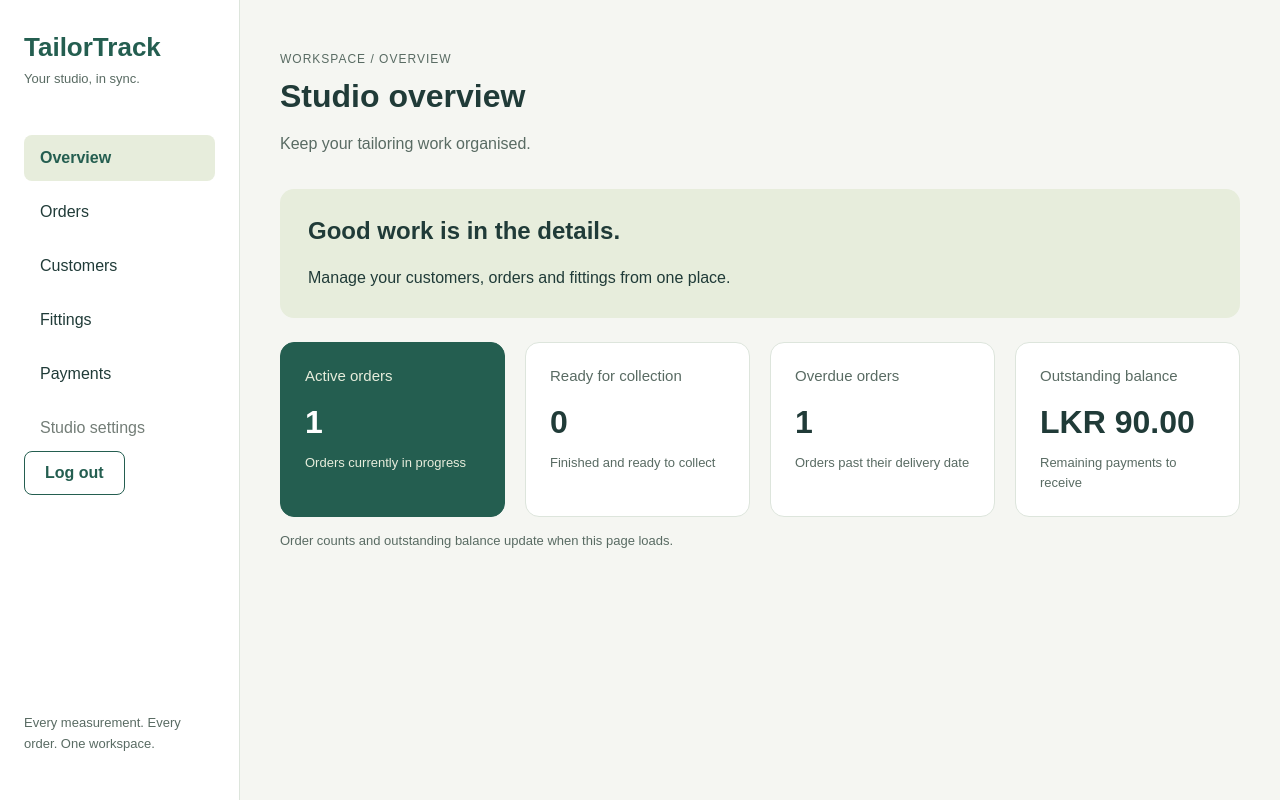
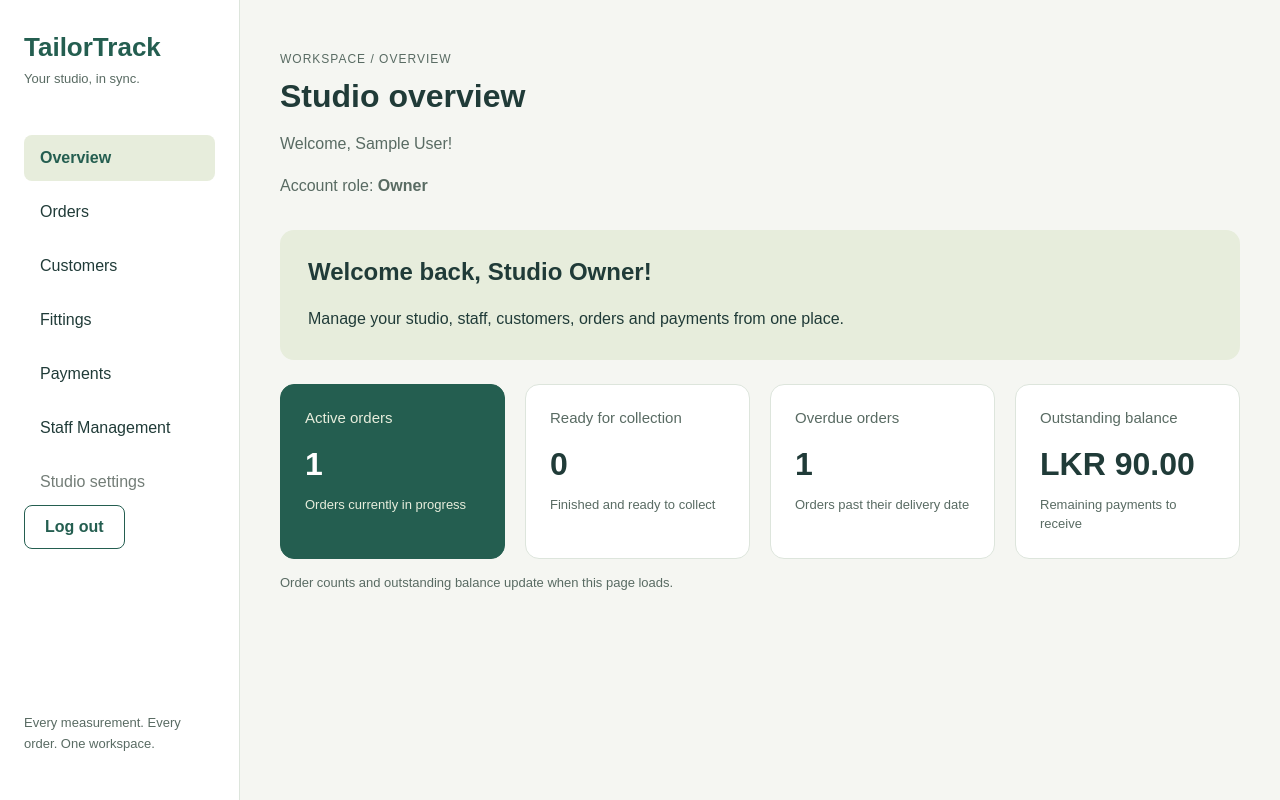
Before and after one commit to mashi-shishara/TailorTrack, a PHP site: page / in a window 1280 px wide. Run offline with PHP 8.4, Linux system fonts and the light colour scheme; the visitor is signed in with stand-in values (Sample User, id 1); tables that the repository leaves empty hold one stand-in row (values such as "Sample post"); a stand-in replaces the project's code that opens the database connection.

Commit message:
Restrict outstanding balance visibility to owner

```diff
--- a/index.php
+++ b/index.php
@@ -1,9 +1,13 @@
+
 <?php
 require_once __DIR__ . '/auth.php';
-require_once __DIR__ . '/config.php';
 
 $summary = null;
 $dashboardError = '';
+
+$userName = $currentUser['name'] ?? 'User';
+$userRole = $currentUser['role'] ?? 'staff';
+$isOwner = ($userRole === 'owner');
 
 try {
     // Use the shop's local date for overdue orders.
@@ -34,10 +38,12 @@ try {
 
     $statement->execute(['today' => $today]);
     $summary = $statement->fetch();
+
 } catch (PDOException $e) {
     error_log($e->getMessage());
     $dashboardError = 'Unable to load order totals. Please refresh the page.';
 }
+
 $outstandingBalance = null;
 $balanceError = '';
 
@@ -63,6 +69,7 @@ try {
     );
 
     $outstandingBalance = $statement->fetchColumn();
+
 } catch (PDOException $e) {
     error_log($e->getMessage());
     $balanceError = 'Unable to load outstanding balance.';
@@ -70,6 +77,7 @@ try {
 ?>
 <!DOCTYPE html>
 <html lang="en">
+
 <head>
     <meta charset="UTF-8">
     <meta name="viewport" content="width=device-width, initial-scale=1.0">
@@ -78,90 +86,181 @@ try {
 
     <link rel="stylesheet" href="style.css">
 </head>
+
 <body>
 
 <div class="app-layout">
 
     <aside class="sidebar">
+
         <div class="brand">
             <h2>TailorTrack</h2>
             <p>Your studio, in sync.</p>
         </div>
 
         <nav class="navigation" aria-label="Main navigation">
+
             <a href="index.php" class="active" aria-current="page">
                 Overview
             </a>
 
             <a href="orders.php">Orders</a>
+
             <a href="customers.php">Customers</a>
+
             <a href="fittings.php">Fittings</a>
+
             <a href="payments.php">Payments</a>
-                <button type="button" disabled>Studio settings</button>
+
+            <?php if ($isOwner): ?>
+                <a href="staff.php">Staff Management</a>
+            <?php endif; ?>
+
+            <button type="button" disabled>
+                Studio settings
+            </button>
+
         </nav>
+
         <form method="post" action="logout.php">
-    <input type="hidden" name="csrf_token"
+
+            <input
+                type="hidden"
+                name="csrf_token"
                 value="<?= htmlspecialchars(
                     $_SESSION['csrf_token'],
                     ENT_QUOTES,
                     'UTF-8'
-           ) ?>">
+                ) ?>"
+            >
 
             <button type="submit" class="button-secondary">
                 Log out
             </button>
+
         </form>
 
         <p class="sidebar-note">
             Every measurement. Every order. One workspace.
         </p>
+
     </aside>
 
+
     <main class="main-content">
+
         <header class="page-header">
+
             <p class="eyebrow">WORKSPACE / OVERVIEW</p>
+
             <h1>Studio overview</h1>
+
             <p class="description">
-                    Keep your tailoring work organised.
+                Welcome, <?= htmlspecialchars(
+                    $userName,
+                    ENT_QUOTES,
+                    'UTF-8'
+                ) ?>!
             </p>
+
+            <p class="description">
+                Account role:
+                <strong>
+                    <?= htmlspecialchars(
+                        ucfirst($userRole),
+                        ENT_QUOTES,
+                        'UTF-8'
+                    ) ?>
+                </strong>
+            </p>
+
         </header>
 
+
         <section class="welcome-panel">
-                <h2>Good work is in the details.</h2>
+
+            <?php if ($isOwner): ?>
+
+                <h2>Welcome back, Studio Owner!</h2>
+
                 <p>
-                    Manage your customers, orders and fittings
-                    from one place.
+                    Manage your studio, staff, customers,
+                    orders and payments from one place.
                 </p>
+
+            <?php else: ?>
+
+                <h2>Welcome to TailorTrack!</h2>
+
+                <p>
+                    Manage your daily tailoring work,
+                    customers, orders and fittings.
+                </p>
+
+            <?php endif; ?>
+
         </section>
+
 
         <section class="summary-section" aria-label="Order summary">
 
             <article class="summary-card highlight">
+
                 <h2>Active orders</h2>
+
                 <p class="summary-value">
-    <?= $summary !== null ? (int) $summary['active_orders'] : '—' ?>
+                    <?= $summary !== null
+                        ? (int) $summary['active_orders']
+                        : '—' ?>
                 </p>
-        <p class="summary-note">Orders currently in progress</p>
+
+                <p class="summary-note">
+                    Orders currently in progress
+                </p>
+
             </article>
 
+
             <article class="summary-card">
+
                 <h2>Ready for collection</h2>
+
                 <p class="summary-value">
-    <?= $summary !== null ? (int) $summary['ready_orders'] : '—' ?>
+                    <?= $summary !== null
+                        ? (int) $summary['ready_orders']
+                        : '—' ?>
                 </p>
-        <p class="summary-note">Finished and ready to collect</p>
+
+                <p class="summary-note">
+                    Finished and ready to collect
+                </p>
+
             </article>
 
+
             <article class="summary-card">
+
                 <h2>Overdue orders</h2>
+
                 <p class="summary-value">
-    <?= $summary !== null ? (int) $summary['overdue_orders'] : '—' ?>
+                    <?= $summary !== null
+                        ? (int) $summary['overdue_orders']
+                        : '—' ?>
                 </p>
-        <p class="summary-note">Orders past their delivery date</p>
+
+                <p class="summary-note">
+                    Orders past their delivery date
+                </p>
+
             </article>
 
+
+            <?php if ($isOwner): ?>
+
     <article class="summary-card">
+
         <h2>Outstanding balance</h2>
+
         <p class="summary-value">
             LKR <?= $outstandingBalance !== null
                 ? htmlspecialchars(
@@ -171,12 +270,20 @@ try {
                 )
                 : '—' ?>
         </p>
-        <p class="summary-note">Remaining payments to receive</p>
+
+        <p class="summary-note">
+            Remaining payments to receive
+        </p>
+
     </article>
+
+<?php endif; ?>
 
         </section>
 
+
         <?php if ($dashboardError !== '' || $balanceError !== ''): ?>
+
             <p class="data-notice" role="alert">
                 <?= htmlspecialchars(
                     trim($dashboardError . ' ' . $balanceError),
@@ -184,11 +291,16 @@ try {
                     'UTF-8'
                 ) ?>
             </p>
+
         <?php else: ?>
+
             <p class="data-notice">
-        Order counts and outstanding balance update when this page loads.
+                Order counts and outstanding balance update
+                when this page loads.
             </p>
+
         <?php endif; ?>
+
     </main>
 
 </div>
```
Lines whose indentation alone changed are shown as unchanged.
